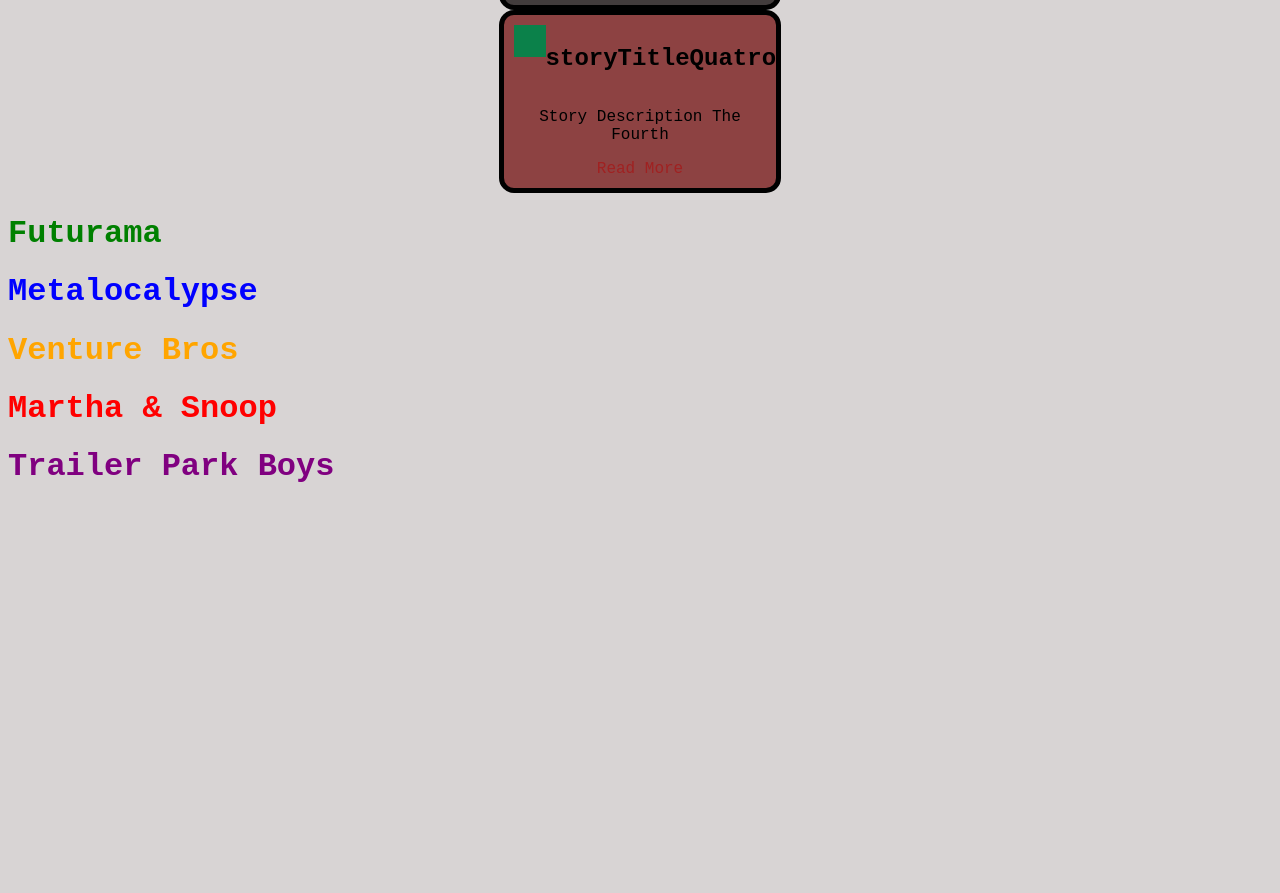
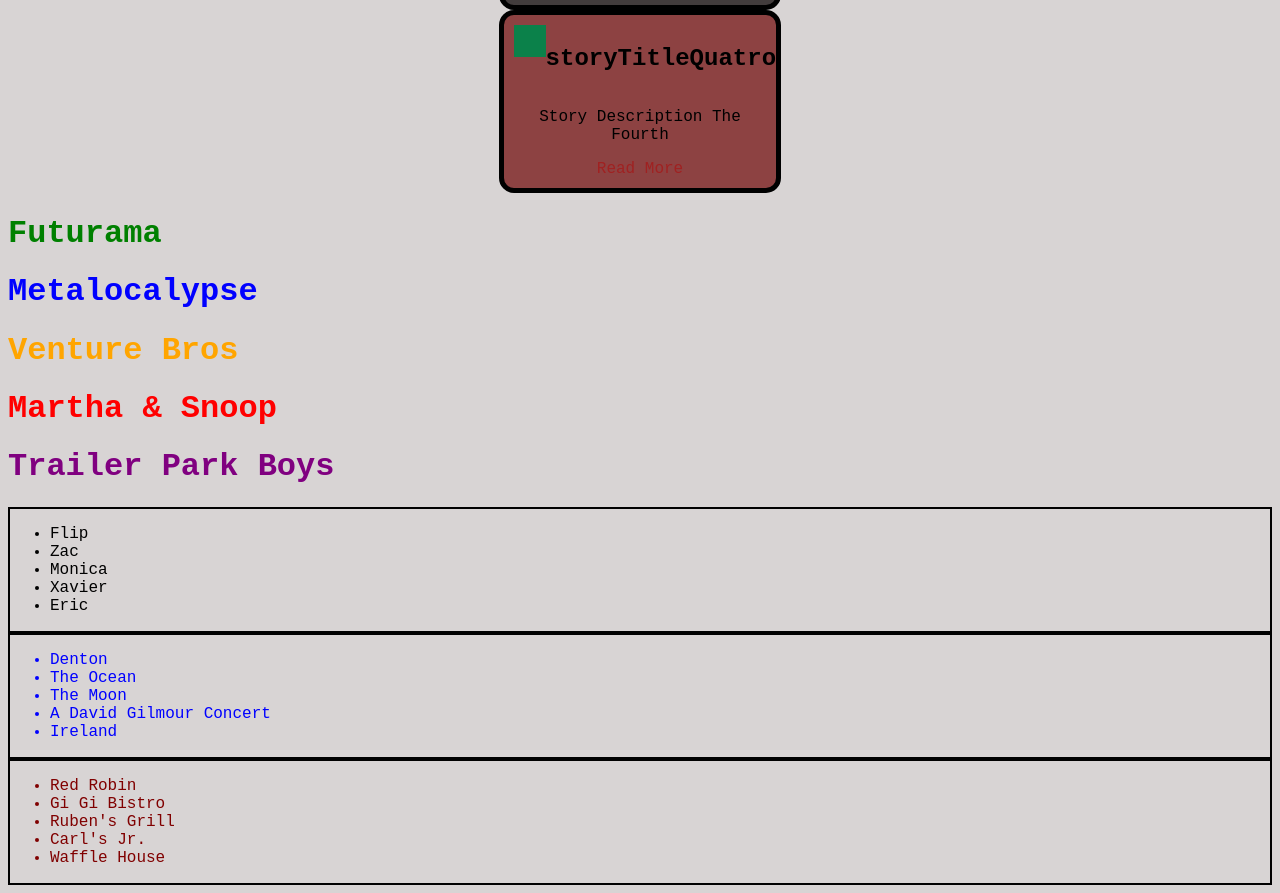
Before and after one commit to swimfordays/CssDrills, a plain HTML site: page index.html in a window 1280 px wide. Shown: the part 546-1439 px from the top of the page. Before the commit the page ends 1053 px from the top, so only its background shows below. Drawn offline with Linux system fonts and the light colour scheme.

Commit message:
added & styled list elements by different CSS identifiers; wrapped lists in div & used CSS to border div/wrapper

```diff
--- a/index.html
+++ b/index.html
@@ -57,6 +57,38 @@
         <h1 class="funny" id="rank5">Martha & Snoop</h1>
         <h1 class="funny" id="rank4">Trailer Park Boys</h1>
     </div>
+    <div id="lists">
+        <div id="list-wrapper">
+            <ul id="friends">
+                <li>Flip</li>
+                <li>Zac</li>
+                <li>Monica</li>
+                <li>Xavier</li>
+                <li>Eric</li>
+            </ul>
+        </div>
+
+        <div id="list-wrapper">
+            <ul id="places">
+                <li>Denton</li>
+                <li>The Ocean</li>
+                <li>The Moon</li>
+                <li>A David Gilmour Concert</li>
+                <li>Ireland</li>
+            </ul>
+        </div>
+
+        <div id="list-wrapper">
+            <ul id="restaurants">
+                <li>Red Robin</li>
+                <li>Gi Gi Bistro</li>
+                <li>Ruben's Grill</li>
+                <li>Carl's Jr.</li>
+                <li>Waffle House</li>
+            </ul>
+        </div>
+
+    </div>
 </body>
 
 </html>
--- a/styles.css
+++ b/styles.css
@@ -82,3 +82,23 @@
 #rank5 {
     color: red;
 }
+
+ul {
+    color: blue;
+}
+
+li {
+    /*color: green;*/
+}
+
+#friends {
+    color: black;
+}
+
+#restaurants {
+    color: maroon;
+}
+
+#list-wrapper {
+    border: 2px solid black;
+}
```
